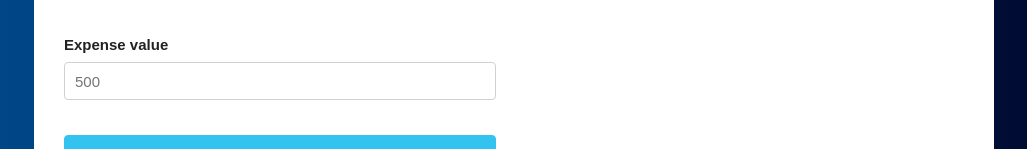
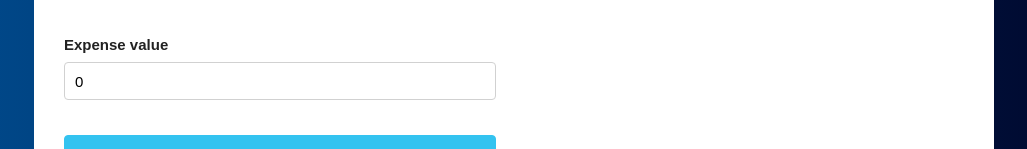
Before and after one commit to Andres2D/react-budget-app, a React (Create React App) app: page / in a window 1280 px wide. Both pictures are taken after typing "5" into the empty fields and a click on the input "Define your budget". Shown: the part 274-423 px from the top of the page, without its empty margins (126-1153 px from the left). Built offline with nearby package versions, Linux system fonts and the light colour scheme.

Commit message:
add states to store the new expenses

```diff
--- a/package.json
+++ b/package.json
@@ -9,6 +9,7 @@
     "react": "^17.0.2",
     "react-dom": "^17.0.2",
     "react-scripts": "4.0.3",
+    "shortid": "^2.2.16",
     "web-vitals": "^1.1.2"
   },
   "scripts": {
--- a/src/App.js
+++ b/src/App.js
@@ -8,6 +8,15 @@ function App() {
   const [budget, saveBudget] = useState(0);
   const [calculate, saveCalculate] = useState(0);
   const [showquestion, updateQuestion] = useState(true);
+  const [expenses, saveExpenses] = useState([]);
+
+  // Add new expense
+  const addNewExpense = expense => {
+    saveExpenses([
+      ...expenses,
+      expense
+    ])
+  }
 
   return (
     <div className="container">
@@ -26,7 +35,9 @@ function App() {
             (
               <div className="row">
               <div className="one-half column">
-                <Form />
+                <Form
+                  addNewExpense={addNewExpense}
+                />
               </div>
               <div className="one-half column">
                 2
--- a/src/components/Form.js
+++ b/src/components/Form.js
@@ -1,9 +1,49 @@
 import {useState} from 'react';
+import shortid from 'shortid';
+import Error from './Error';
 
-const Form = () => {
+const Form = ({addNewExpense}) => {
+
+    const [name, saveName] = useState('');
+    const [quantity, saveQuantity] = useState(0);
+    const [error, saveError] = useState(false);
+
+    const addExpense = e => {
+        e.preventDefault();
+
+        // validate
+        if(quantity < 1 || isNaN(quantity) || name.trim() === '') {
+            saveError(true);
+            return;
+        }
+
+        saveError(false);
+
+        // build the expense
+        const expense = {
+            name,
+            quantity,
+            id: shortid.generate()
+        }
+        // pass the expense to the main component
+        addNewExpense(expense);
+        // reset the form
+
+        saveName('');
+        saveQuantity(0);
+    }
+
     return (
-        <form>
+        <form
+            onSubmit={addExpense}>
             <h2>Add your expenses here</h2>
+
+            { error ?
+                <Error
+                    message="All fields are required"
+                /> :
+                null
+            }
 
             <div className="campo">
                 <label>Expense name</label>
@@ -11,6 +51,8 @@ const Form = () => {
                     type="text"
                     className="u-full-width"
                     placeholder="Transport"
+                    value={name}
+                    onChange={e => saveName(e.target.value)}
                 />
             </div>
 
@@ -20,6 +62,8 @@ const Form = () => {
                     type="number"
                     className="u-full-width"
                     placeholder="500"
+                    value={quantity}
+                    onChange={e => saveQuantity(Number(e.target.value))}
                 />
             </div>
 
```
Also changed, not shown: 1 other file (tests, documents, lock files or other folders).
